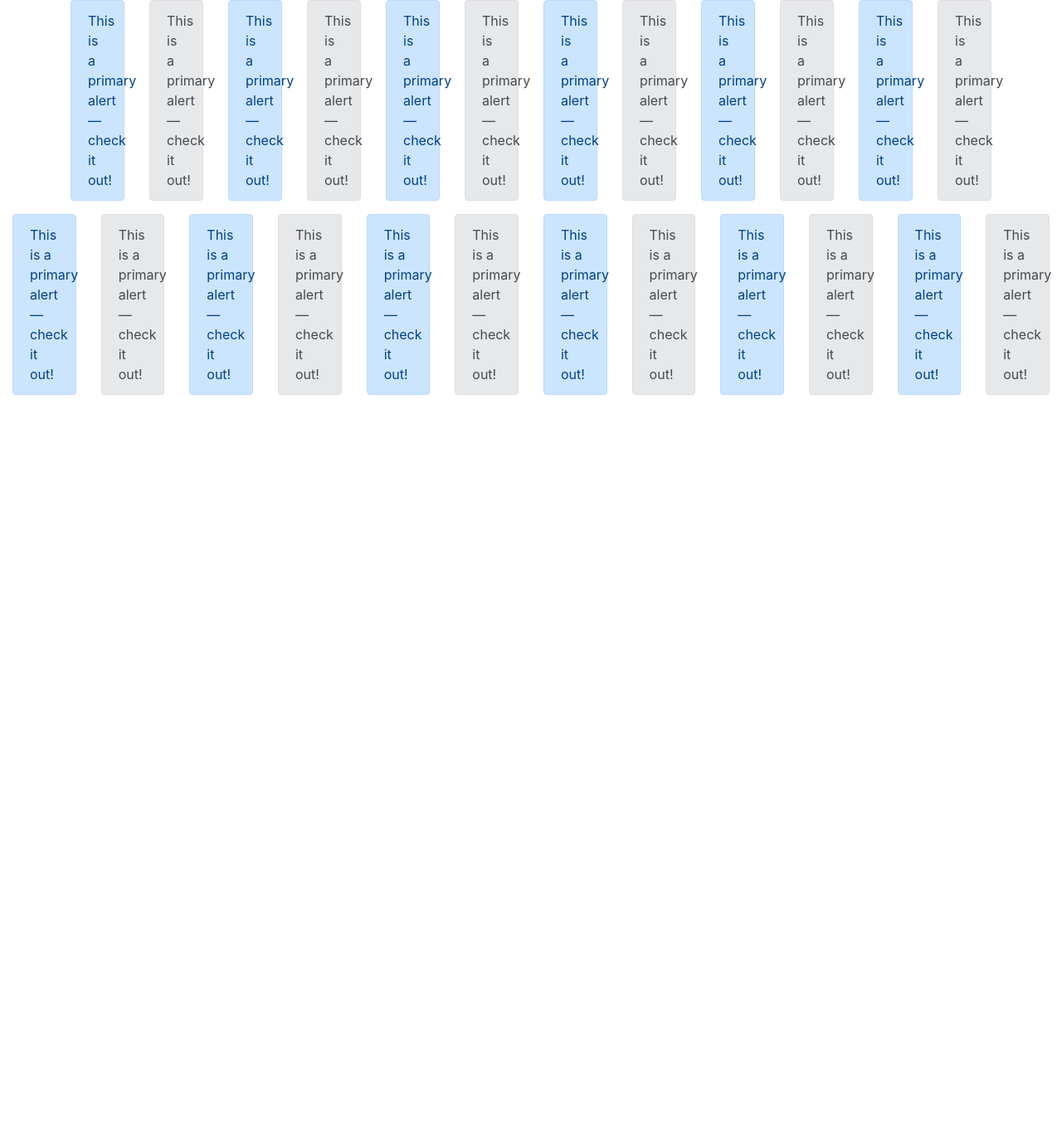
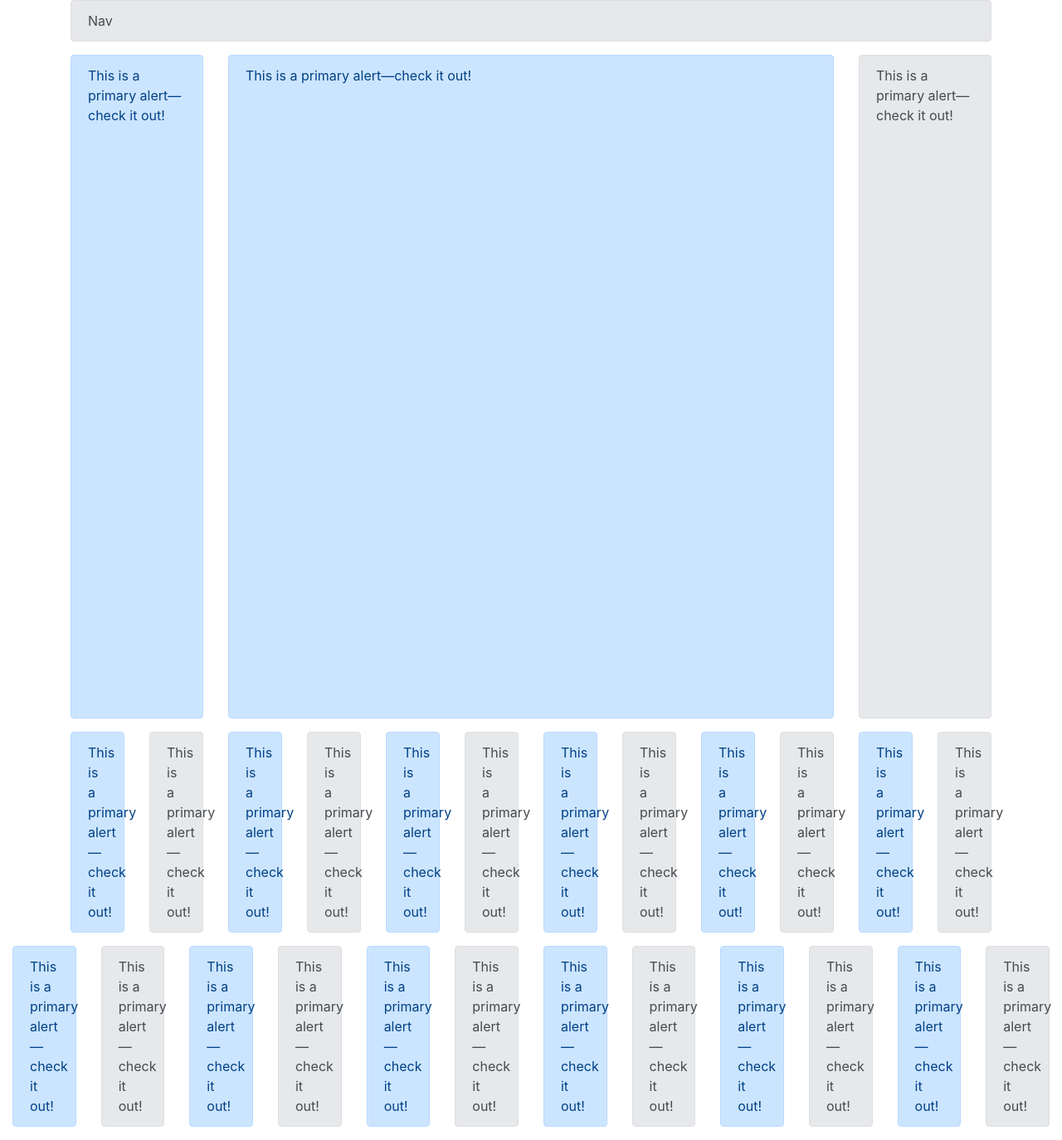
Before and after one commit to devninja0722/py-ecommerce, a Django app: page /bootstrap/ in a window 1280 px wide. Shown: the whole page at 83% size. Before the commit the page ends 476 px from the top, so only its background shows below. Run offline with Django 3.2, Linux system fonts and the light colour scheme; some libraries are stand-ins or nearby versions.

Commit message:
4 - Column Sizing

```diff
--- a/src/templates/bootstrap/example.html
+++ b/src/templates/bootstrap/example.html
@@ -9,6 +9,43 @@
     <link rel="stylesheet" href="https://maxcdn.bootstrapcdn.com/bootstrap/4.0.0-beta/css/bootstrap.min.css" integrity="sha384-/Y6pD6FV/Vv2HJnA6t+vslU6fwYXjCFtcEpHbNJ0lyAFsXTsjBbfaDjzALeQsN6M" crossorigin="anonymous">
   </head>
   <body>
+    <div class='container'>
+        <div class='row'>
+            <div class='col-12'>
+                <div class="alert alert-secondary" role="alert">
+                Nav
+                </div>
+            </div>
+
+        </div>
+        <div class='row'>
+            <div class='col-2'>
+                <div class="alert alert-primary" role="alert" style='min-height: 800px;'>
+                This is a primary alert—check it out!
+                </div>
+            </div>
+            <div class='col-8' >
+                <div class="alert alert-primary" role="alert" style='min-height: 800px;'>
+                This is a primary alert—check it out!
+                </div>
+            </div>
+            <div class='col-2'>
+                <div class="alert alert-secondary" role="alert" style='min-height: 800px;'>
+                This is a primary alert—check it out!
+                </div>
+            </div>
+
+        </div>
+
+
+    </div>
+
+
+
+
+
+
+
 
     <div class='container'>
             <div class='row'>
```
